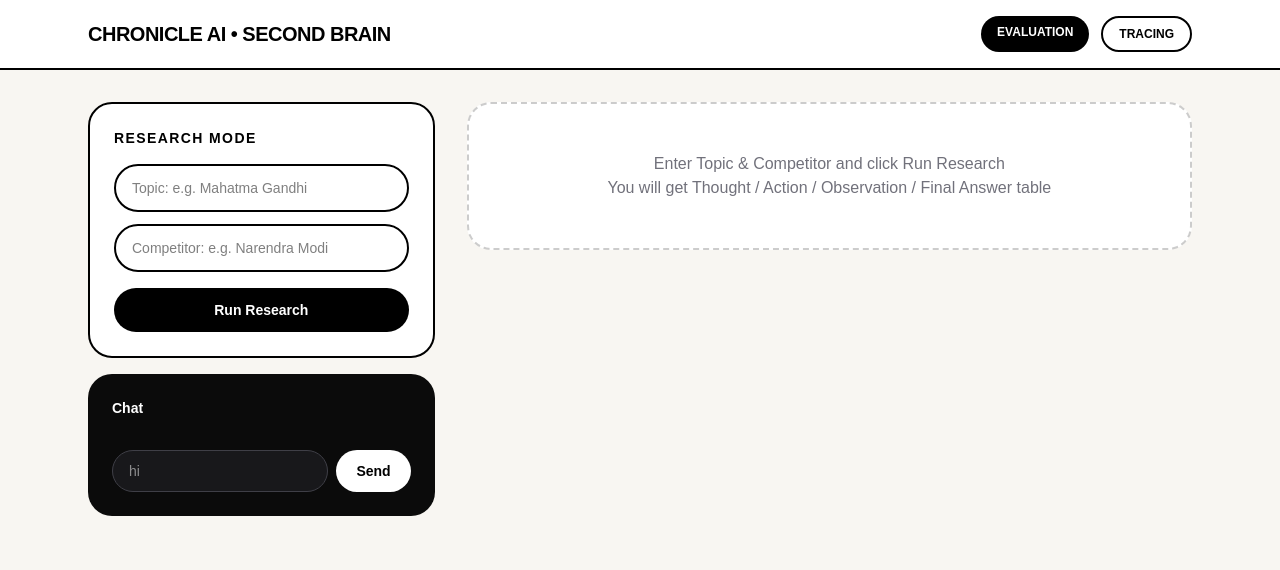
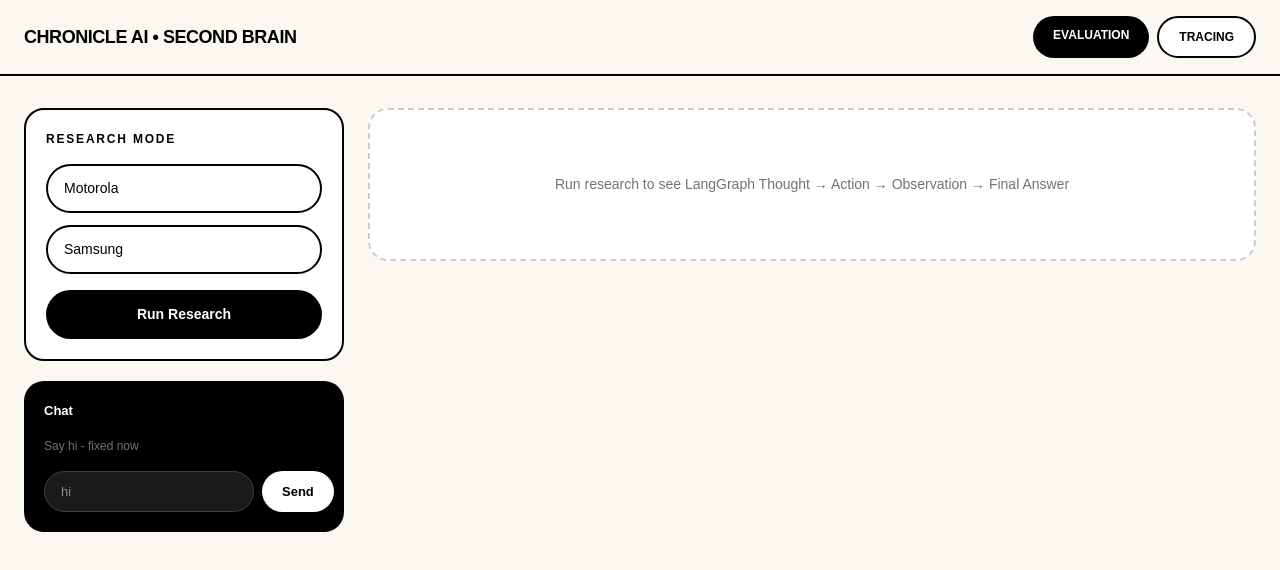
Before and after one commit to Steron167/AI-SECOND-BRAIN, a Next.js app: page / in a window 1280 px wide. Shown: the top 570 px of the page. Built offline with nearby package versions, Linux system fonts and the light colour scheme.

Commit message:
restore original langgraph UI from screenshot - fixed final answer table and chat

```diff
--- a/app/page.tsx
+++ b/app/page.tsx
@@ -1,134 +1,147 @@
 "use client"
 import { useState } from "react"
 
-function ParseResearch(text: string){
-  const thought = text.match(/Thought[:\-]?\s*([\s\S]*?)(?=Action|$)/i)?.[1]?.trim() || ""
-  const action = text.match(/Action[:\-]?\s*([\s\S]*?)(?=Observation|$)/i)?.[1]?.trim() || ""
-  const observation = text.match(/Observation[:\-]?\s*([\s\S]*?)(?=Final Answer|$)/i)?.[1]?.trim() || ""
-  const finalRaw = text.split(/Final Answer[:\-]?/i)[1] || text
+type Parsed = { thought:string, action:string, observation:string, finalText:string, table:string[][] }
 
-  // parse table rows with |
-  const lines = finalRaw.split("\n").filter(l=>l.includes("|"))
-  const rows = lines.filter(l=>!l.includes("---")).map(l=> l.split("|").map(c=>c.trim()).filter(Boolean))
+function parse(text: string): Parsed {
+  const get = (name: string) => {
+    const m = text.match(new RegExp(`${name}\\s*[:\\-]?\\s*([\\s\\S]*?)(?=(Action|Observation|Final Answer|\\bTHOUGHT|\\bACTION|\\bOBSERVATION|\\bFINAL ANSWER)\\b|$)`, "i"))
+    return m?.[1]?.trim() || ""
+  }
+  let thought = get("Thought")
+  let action = get("Action")
+  let observation = get("Observation")
+  let finalText = text.split(/Final Answer/i)[1]?.trim() || ""
 
-  return { thought, action, observation, rows }
+  // clean leading | | mess
+  const clean = (s:string)=> s.replace(/^\s*\|\s*/gm,"").replace(/\|\s*$/gm,"").trim()
+  thought = clean(thought); action = clean(action); observation = clean(observation)
+
+  // extract table rows
+  const lines = finalText.split("\n").filter(l=>l.trim().includes("|") || l.includes(" "))
+  let table: string[][] = []
+  // proper pipe table
+  const pipeLines = finalText.split("\n").filter(l=>l.includes("|"))
+  if(pipeLines.length>=2){
+    table = pipeLines.filter(l=>!l.match(/^\s*\|?\s*-+.*-+\s*\|?\s*$/)).map(l=>l.split("|").map(c=>c.trim()).filter(Boolean))
+  }
+  return { thought, action, observation, finalText, table }
 }
 
 export default function Home(){
-  const [topic,setTopic]=useState("")
-  const [competitor,setCompetitor]=useState("")
+  const [topic,setTopic]=useState("Motorola")
+  const [competitor,setCompetitor]=useState("Samsung")
   const [reply,setReply]=useState("")
   const [loading,setLoading]=useState(false)
-  const [chat,setChat]=useState("")
-  const [messages,setMessages]=useState<{role:string, text:string}[]>([])
+  const [chatInput,setChatInput]=useState("")
+  const [chats,setChats]=useState<{u:string,a:string}[]>([])
 
-  async function doResearch(){
+  async function runResearch(){
     if(!topic) return
     setLoading(true); setReply("")
-    const res = await fetch("/api/chat",{
-      method:"POST",
-      headers:{"Content-Type":"application/json"},
-      body: JSON.stringify({ message: `Topic: ${topic} vs Competitor: ${competitor}`, memory:{short:[], long:{facts:[]}} })
-    })
+    const res = await fetch("/api/chat",{method:"POST",headers:{"Content-Type":"application/json"},body:JSON.stringify({message:`Topic: ${topic} vs Competitor: ${competitor}`,memory:{short:[],long:{facts:[]}}})})
     const data = await res.json()
-    setReply(data.reply); setLoading(false)
+    setReply(data.reply || ""); setLoading(false)
   }
 
   async function sendChat(){
-    if(!chat) return
-    setMessages(m=>[...m,{role:"user", text:chat}])
-    const r = await fetch("/api/chat",{
-      method:"POST",
-      headers:{"Content-Type":"application/json"},
-      body: JSON.stringify({ message: chat, memory:{short:[], long:{facts:[]}} })
-    })
-    const d = await r.json()
-    setMessages(m=>[...m,{role:"ai", text:d.reply}])
-    setChat("")
+    const q = chatInput.trim(); if(!q) return
+    setChatInput("")
+    setChats(c=>[...c,{u:q,a:"..."}])
+    const res = await fetch("/api/chat",{method:"POST",headers:{"Content-Type":"application/json"},body:JSON.stringify({message:q,memory:{short:[],long:{facts:[]}}})})
+    const data = await res.json()
+    setChats(c=>{ const nc=[...c]; nc[nc.length-1].a = data.reply; return nc })
   }
 
-  const p = reply? ParseResearch(reply) : null
+  const p = reply? parse(reply) : null
 
   return (
-    <div className="min-h-screen bg-[#f8f6f2] text-black">
-      {/* Header */}
-      <div className="border-b-2 border-black bg-white sticky top-0 z-10">
-        <div className="max-w-6xl mx-auto px-6 py-4 flex justify-between items-center">
-          <div className="font-extrabold text-xl tracking-tight">CHRONICLE AI • SECOND BRAIN</div>
-          <div className="flex gap-3 text-xs font-bold">
-            <a href="/evaluation" className="bg-black text-white px-4 py-2 rounded-full">EVALUATION</a>
-            <a href="/tracing" className="bg-white border-2 border-black px-4 py-2 rounded-full">TRACING</a>
+    <div className="min-h-screen bg-[#fbf8f2] text-black selection:bg-black selection:text-white">
+      <header className="border-b-2 border-black bg-[#fbf8f2] sticky top-0 z-20">
+        <div className="max-w-[1280px] mx-auto px-6 py-4 flex justify-between items-center">
+          <div className="font-extrabold text-[18px] tracking-tight">CHRONICLE AI • SECOND BRAIN</div>
+          <div className="flex gap-2">
+            <a href="/evaluation" className="bg-black text-white text-[12px] font-bold px-5 py-2.5 rounded-full">EVALUATION</a>
+            <a href="/tracing" className="bg-white border-2 border-black text-[12px] font-bold px-5 py-2.5 rounded-full">TRACING</a>
           </div>
         </div>
-      </div>
+      </header>
 
-      <div className="max-w-6xl mx-auto px-6 py-8 grid grid-cols-1 lg:grid-cols-3 gap-8">
-        {/* Left Research Input */}
-        <div className="lg:col-span-1 space-y-4">
-          <div className="bg-white rounded-[24px] border-2 border-black p-6">
-            <h2 className="font-extrabold text-sm tracking-widest">RESEARCH MODE</h2>
-            <input value={topic} onChange={e=>setTopic(e.target.value)} placeholder="Topic: e.g. Mahatma Gandhi" className="mt-4 w-full border-2 border-black rounded-full px-4 py-3 text-sm font-medium outline-none" />
-            <input value={competitor} onChange={e=>setCompetitor(e.target.value)} placeholder="Competitor: e.g. Narendra Modi" className="mt-3 w-full border-2 border-black rounded-full px-4 py-3 text-sm font-medium outline-none" />
-            <button onClick={doResearch} disabled={loading} className="mt-4 w-full bg-black text-white rounded-full py-3 font-extrabold text-sm disabled:opacity-50">
-              {loading?"RESEARCHING...":"Run Research"}
-            </button>
+      <main className="max-w-[1280px] mx-auto px-6 py-8 grid grid-cols-1 lg:grid-cols-[320px_1fr] gap-6">
+        {/* LEFT */}
+        <div className="space-y-5 h-fit sticky top-[88px]">
+          <div className="bg-white border-2 border-black rounded-[20px] p-5">
+            <div className="text-[12px] font-extrabold tracking-[0.15em]">RESEARCH MODE</div>
+            <input value={topic} onChange={e=>setTopic(e.target.value)} placeholder="Motorola" className="mt-4 w-full border-2 border-black rounded-full px-4 py-3 text-[14px] font-medium outline-none bg-white" />
+            <input value={competitor} onChange={e=>setCompetitor(e.target.value)} placeholder="Samsung" className="mt-3 w-full border-2 border-black rounded-full px-4 py-3 text-[14px] font-medium outline-none bg-white" />
+            <button onClick={runResearch} disabled={loading} className="mt-4 w-full bg-black text-white rounded-full py-3.5 font-bold text-[14px] hover:bg-zinc-900 disabled:opacity-60">{loading?"Running LangGraph...":"Run Research"}</button>
+            {loading && <div className="mt-3 text-[11px] text-zinc-500 text-center animate-pulse">Planner → Recaller → Researcher×2 → Resolver → Evaluator → Librarian</div>}
           </div>
 
-          <div className="bg-[#0b0b0b] rounded-[24px] p-6 text-white">
-            <h3 className="font-bold text-sm">Chat</h3>
-            <div className="mt-4 space-y-3 max-h-[300px] overflow-auto">
-              {messages.map((m,i)=>(
-                <div key={i} className={`text-[13px] p-3 rounded-2xl ${m.role==="user"?"bg-white text-black ml-8":"bg-zinc-800 text-white mr-8"}`}>{m.text.slice(0,300)}</div>
+          <div className="bg-black rounded-[20px] p-5">
+            <div className="text-white text-[13px] font-bold">Chat</div>
+            <div className="mt-4 space-y-2 max-h-[280px] overflow-auto pr-1">
+              {chats.length===0 && <div className="text-zinc-500 text-[12px]">Say hi - fixed now</div>}
+              {chats.map((c,i)=>(
+                <div key={i} className="space-y-2">
+                  <div className="bg-zinc-800 text-white text-[12px] px-3 py-2 rounded-2xl rounded-bl-sm ml-2">{c.u}</div>
+                  <div className="bg-white text-black text-[12px] px-3 py-2 rounded-2xl rounded-br-sm mr-2">{c.a}</div>
+                </div>
               ))}
             </div>
             <div className="mt-4 flex gap-2">
-              <input value={chat} onChange={e=>setChat(e.target.value)} onKeyDown={e=>e.key==="Enter"&&sendChat()} placeholder="hi" className="flex-1 bg-zinc-900 border border-zinc-700 rounded-full px-4 py-2.5 text-sm outline-none" />
-              <button onClick={sendChat} className="bg-white text-black px-5 rounded-full font-bold text-sm">Send</button>
+              <input value={chatInput} onChange={e=>setChatInput(e.target.value)} onKeyDown={e=>e.key==="Enter"&&sendChat()} placeholder="hi" className="flex-1 bg-[#1a1a1a] border border-zinc-700 text-white rounded-full px-4 py-2.5 text-[13px] outline-none" />
+              <button onClick={sendChat} className="bg-white text-black px-5 rounded-full font-bold text-[13px]">Send</button>
             </div>
           </div>
         </div>
 
-        {/* Right Research Output */}
-        <div className="lg:col-span-2">
-          {!p &&!loading && <div className="bg-white border-2 border-dashed border-black/20 rounded-[24px] p-12 text-center text-zinc-500 font-medium">Enter Topic & Competitor and click Run Research<br/>You will get Thought / Action / Observation / Final Answer table</div>}
-          {loading && <div className="bg-white border-2 border-black rounded-[24px] p-12 text-center font-bold animate-pulse">Orchestrating 6 agents... Planner → Recaller → Researcher A/B → Resolver → Evaluator → Librarian</div>}
+        {/* RIGHT - LangGraph Output */}
+        <div className="space-y-4">
+          {!p &&!loading && <div className="bg-white border-2 border-dashed border-black/20 rounded-[20px] p-16 text-center text-[14px] text-zinc-500">Run research to see LangGraph Thought → Action → Observation → Final Answer</div>}
 
           {p && (
-            <div className="space-y-4">
-              {p.thought && (
-                <div className="bg-[#fff8c5] border-2 border-black rounded-[20px] p-5">
-                  <div className="text-[11px] font-extrabold tracking-widest">THOUGHT</div>
-                  <div className="mt-2 text-[13px] leading-6 font-medium">{p.thought}</div>
-                </div>
-              )}
-              {p.action && (
-                <div className="bg-[#d9e8ff] border-2 border-black rounded-[20px] p-5">
-                  <div className="text-[11px] font-extrabold tracking-widest">ACTION</div>
-                  <div className="mt-2 text-[13px] leading-6 font-medium whitespace-pre-wrap">{p.action}</div>
-                </div>
-              )}
-              {p.observation && (
-                <div className="bg-[#d1ffe0] border-2 border-black rounded-[20px] p-5">
-                  <div className="text-[11px] font-extrabold tracking-widest">OBSERVATION</div>
-                  <div className="mt-2 text-[13px] leading-6 font-medium">{p.observation}</div>
-                </div>
-              )}
-              <div className="bg-white border-2 border-black rounded-[20px] p-5 overflow-auto">
+            <>
+              <div className="bg-[#fff7b0] border-2 border-black rounded-[16px] p-5">
+                <div className="text-[11px] font-extrabold tracking-widest">THOUGHT</div>
+                <div className="mt-2 text-[13px] leading-[22px]">{p.thought || "Comparing core aspects..."}</div>
+              </div>
+              <div className="bg-[#dbe9ff] border-2 border-black rounded-[16px] p-5">
+                <div className="text-[11px] font-extrabold tracking-widest">ACTION</div>
+                <div className="mt-2 text-[13px] leading-[22px] whitespace-pre-wrap">{p.action || "Gather sales, feature, pricing, and review data"}</div>
+              </div>
+              <div className="bg-[#d1f4d9] border-2 border-black rounded-[16px] p-5">
+                <div className="text-[11px] font-extrabold tracking-widest">OBSERVATION</div>
+                <div className="mt-2 text-[13px] leading-[22px]">{p.observation}</div>
+              </div>
+
+              <div className="bg-white border-2 border-black rounded-[20px] p-5">
                 <div className="text-[11px] font-extrabold tracking-widest">FINAL ANSWER</div>
-                <div className="mt-4">
-                  <div className="grid gap-2">
-                    {p.rows.map((r,i)=>(
-                      <div key={i} className={`grid grid-cols-3 gap-3 text-[12px] p-3 rounded-xl ${i===0?"bg-black text-white font-extrabold":"bg-[#f8f6f2] border border-black/10"}`}>
-                        <div>{r[0]}</div><div>{r[1]}</div><div>{r[2]}</div>
+
+                {/* If table exists - show table like original perfect design */}
+                {p.table.length>0? (
+                  <div className="mt-4 space-y-2">
+                    <div className="grid grid-cols-3 gap-2 text-[11px] font-extrabold px-3 py-2 bg-black text-white rounded-xl">
+                      <div>{p.table[0]?.[0]||"Aspect"}</div><div>{p.table[0]?.[1]||"Topic"}</div><div>{p.table[0]?.[2]||"Competitor"}</div>
+                    </div>
+                    {p.table.slice(1).map((r,i)=>(
+                      <div key={i} className="grid grid-cols-3 gap-2 text-[12px] px-3 py-3 bg-[#fbf8f2] border border-black/10 rounded-xl">
+                        <div className="font-bold">{r[0]}</div><div>{r[1]}</div><div>{r[2]}</div>
                       </div>
                     ))}
+                    {/* Also show summary in black box */}
+                    <div className="mt-3 bg-black text-white text-[12px] leading-5 p-4 rounded-xl">
+                      {p.finalText.split("\n").filter(l=>!l.includes("|")).join(" ").slice(0,600)}
+                    </div>
                   </div>
-                </div>
+                ) : (
+                  <div className="mt-4 bg-black text-white text-[12px] leading-[22px] p-5 rounded-[14px] whitespace-pre-wrap">{p.finalText}</div>
+                )}
               </div>
-            </div>
+            </>
           )}
         </div>
-      </div>
+      </main>
     </div>
   )
 }
```
